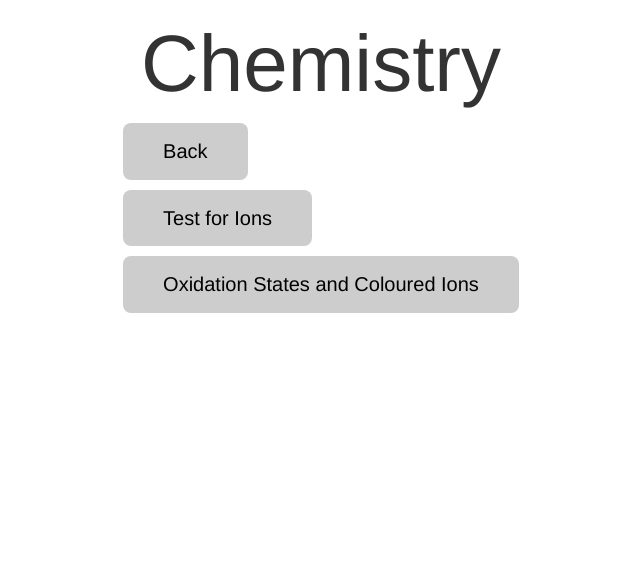
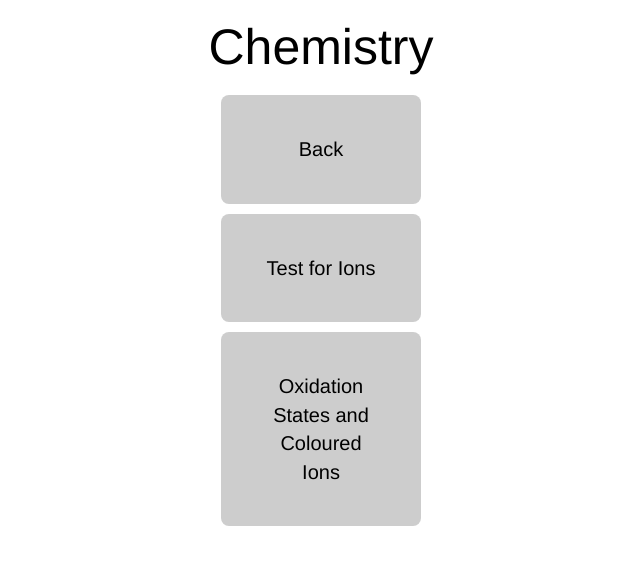
Before and after one commit to DB987/A-level-Revision-Site, a plain HTML site: page chemistry.html in a window 1280 px wide. Shown: the whole page, without its empty margins (319-959 px from the left). Drawn offline with nearby package versions, Linux system fonts and the light colour scheme.

Commit message:
updating css

```diff
--- a/chemistry.html
+++ b/chemistry.html
@@ -5,7 +5,7 @@
     <title>Chemistry</title>
     <meta name="viewport" content="width=device-width, initial-scale=1">
     <link rel="stylesheet" href="https://maxcdn.bootstrapcdn.com/bootstrap/3.3.7/css/bootstrap.min.css">
-    <link href="styles/style.css" rel="stylesheet" type="text/css">
+    <link href="styles/style_subjects.css" rel="stylesheet" type="text/css">
     <link href="https://fonts.googleapis.com/css?family=Roboto" rel="stylesheet">
     <script src="https://ajax.googleapis.com/ajax/libs/jquery/3.2.1/jquery.min.js"></script>
 </head>
--- a/styles/style.css
+++ b/styles/style.css
@@ -6,6 +6,7 @@ html {
 h1 {
   font-size: 80px;
   text-align: center;
+  color: black;
 }
 
 h3 {
@@ -15,6 +16,7 @@ h3 {
 p {
   font-size: 40px;
   margin-bottom: 10px;
+  color: black;
 }
 
 input[type="text"]{
@@ -22,6 +24,7 @@ input[type="text"]{
   height: 50px;
   font-size: 30px;
   margin-bottom: 10px;
+  color: black;
 }
 
 form {
--- /dev/null
+++ b/styles/style_subjects.css
@@ -0,0 +1,39 @@
+html {
+  font-size: 10px; /* px means 'pixels': the base font size is now 10 pixels high  */
+  font-family: 'Roboto', sans-serif;
+}
+
+h1 {
+  font-size: 50px;
+  text-align: center;
+  color: black;
+  margin-bottom: 20px
+}
+
+form {
+  display: table;
+  margin: 0 auto;
+}
+
+form div {
+  display: table-row;
+}
+
+form button {
+    background-color: #BBBB; /* Gray */
+    border: none;
+    color: black;
+    padding: 40px 40px;
+    text-align: center;
+    text-decoration: none;
+    display: inline-block;
+    font-size: 20px;
+    border-radius: 8px;
+    width: 200px;
+    margin-bottom: 10px;
+}
+
+form button:hover {
+    background-color: #8888; /* Gray */
+    color: black;
+}
```
Also changed, not shown: ox_states_and_coloured_ions.html (+1 -1 lines).
